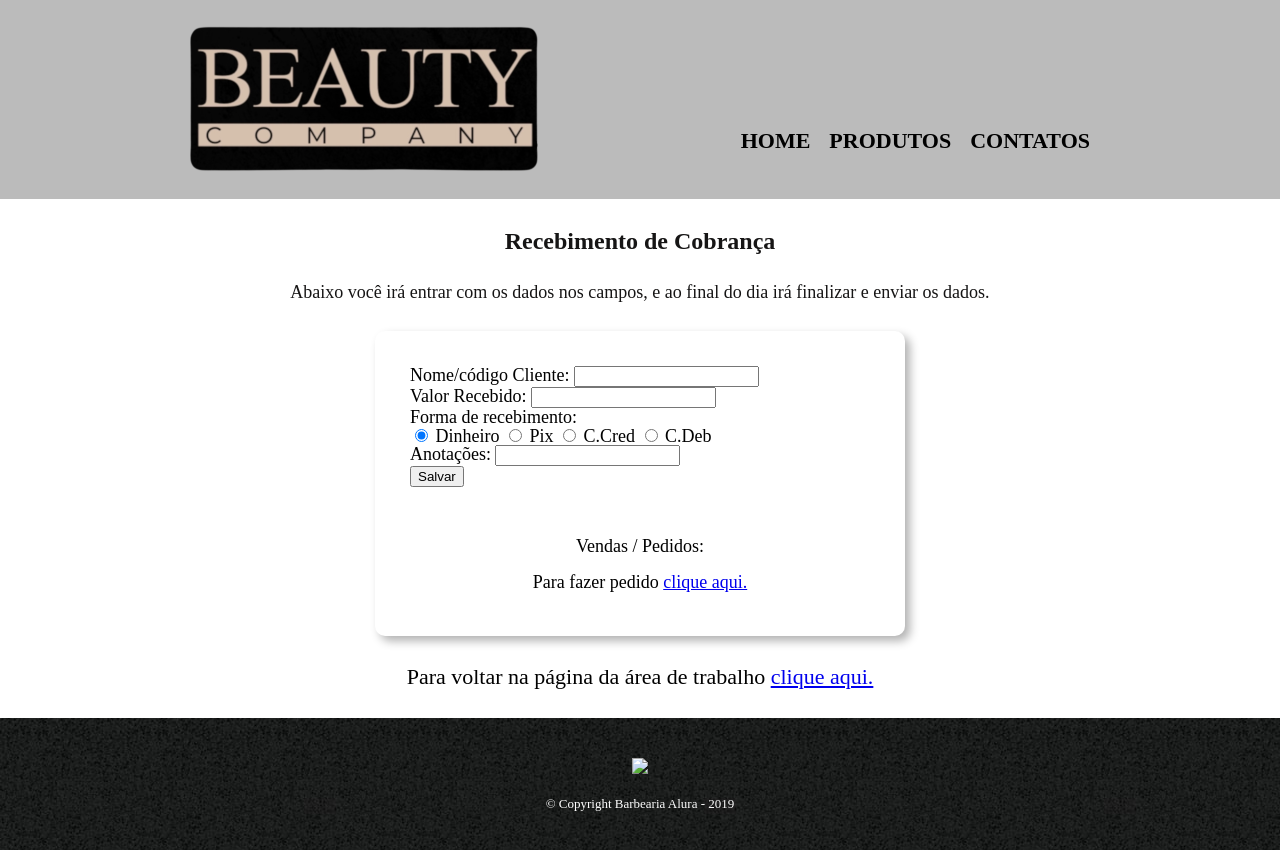
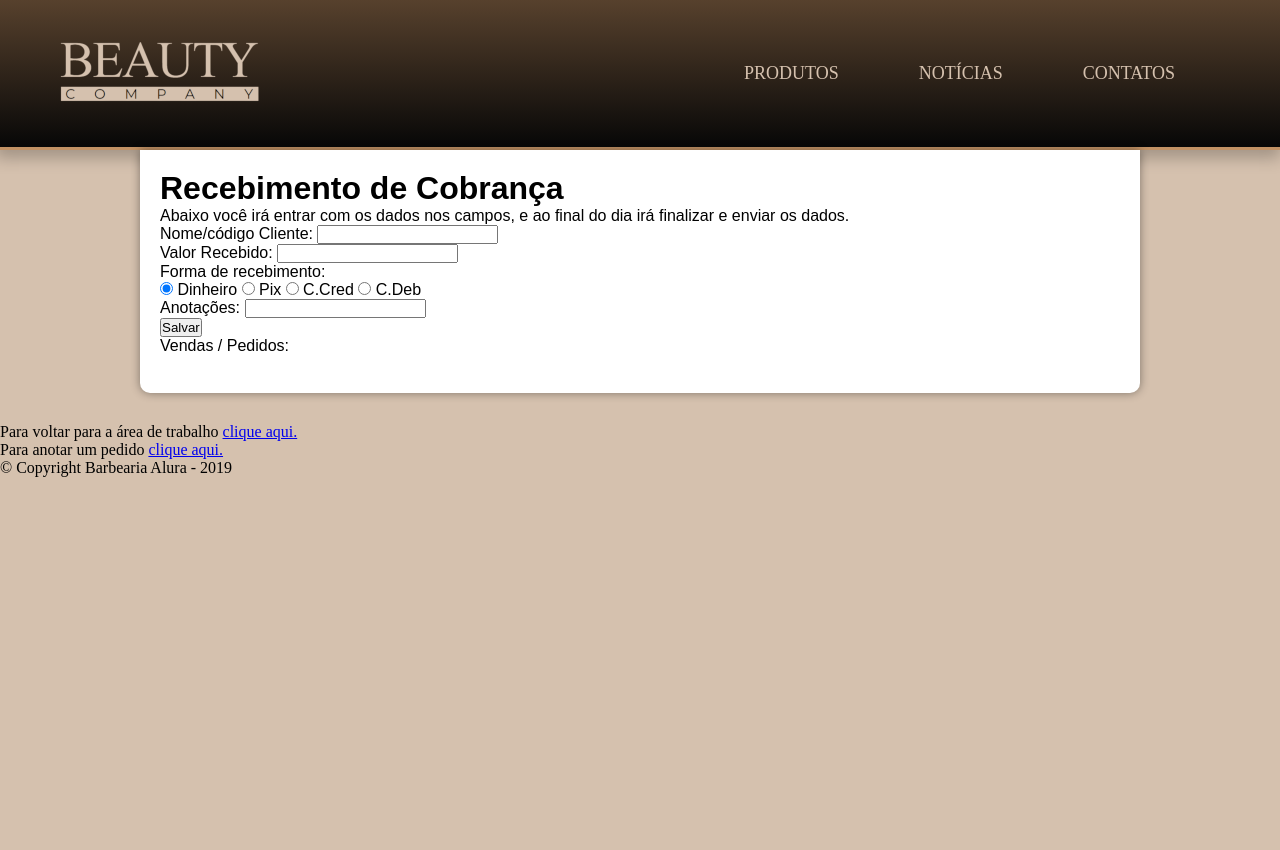
Before and after one commit to LeandroMitsuhashi/B-C, a plain HTML site: page rec-cob.html in a window 1280 px wide. After the commit the page ends 800 px from the top, so only its background shows below. Drawn offline with Linux system fonts and the light colour scheme.

Commit message:
trabalho pg area de trabalho
modificação nas paginas pedidos e recebimento

```diff
--- a/estilo/style-areatrab.css
+++ b/estilo/style-areatrab.css
@@ -21,7 +21,7 @@
     box-sizing: border-box;
     margin: 0px;
     padding: 0px;
-    outline: 0;
+    outline: 0px;
 }
 
 body {
--- a/estilo/style-index.css
+++ b/estilo/style-index.css
@@ -22,7 +22,7 @@
     box-sizing: border-box;
     margin: 0px;
     padding: 0px;
-    outline: 0;
+    outline: 0px;
 }
 
 body {
--- a/estilo/style-pedido.css
+++ b/estilo/style-pedido.css
@@ -21,7 +21,7 @@
     box-sizing: border-box;
     margin: 0px;
     padding: 0px;
-    outline: 0;
+    outline: 0px;
 }
 
 body {
@@ -70,104 +70,17 @@ header {
 
 /* cabeçalho até aqui */
 
-
-
-/*header{
-    background: #BBBBBB;
-    padding: 20px 0;
-}
-
-.caixa {
-    position: relative;
-    width: 900px;
-    margin: 0 auto;
-}
-
-nav {
-    position: absolute;
-    top: 110px;
-    right: 0;
-}
-
-nav li {
-    display: inline;
-    margin: 0 0 0 15px;
-}
-
-nav a {
-    text-transform: uppercase;
-    color: #000000;
-    font-weight: bold;
-    font-size: 22px;
-    text-decoration: none;
-}
-
-nav a:hover{
-    color: #c78c19;
-    text-decoration: underline;
-}
-
-.produtos {
-    width: 940px;
-    margin: 0 auto;
-    padding: 50px 0;
-}
-
-.produtos li {
-    display: inline-block;
-    text-align: center;
-    width: 30%;
-    vertical-align: top;
-    margin: 0 1.5%;
-    padding: 30px 20px;
-    box-sizing: border-box;
-    border: 2px solid #000000;
-    border-radius: 10px;
-}
-
-.produtos li:hover {
-    border-color: #c78c19;
-    font-size: 40px;
-}
-
-.produtos li:active {
-    border-color: #088c19;
-}
-
-.produtos li:hover h2 {
-    font-size: 35px;
-}
-
-.produtos h2 {
-    font-size: 30px;
-    font-weight: bold;
-}
-
-.produto-descricao {
-    font-size: 18px;;
-}
-
-.produto-preco {
-    font-size: 22px;
-    font-weight: bold;
-    margin-top: 10px;
-}
-
-footer {
-    text-align: center;
-    background: url("bg.jpg");
-    padding: 40px 0;
-}
-
-.copyright {
-    color: #ffffff;
-    font-size: 13px;
-    margin: 20px 0 0;
-}
-
 main {
-    width: 940px;
-    margin: 0 auto;
+    font-family: var(--fonte-padrao);
+    padding: 20px;
+    min-width: 300px;
+    max-width: 1000px;
+    margin: auto;
+    margin-bottom: 30px;
+    background-color: white;
+    box-shadow: 0px 0px 10px rgba(0, 0, 0, 0.406);
+    border-bottom-left-radius: 10px;
+    border-bottom-right-radius: 10px;
 }
 
 form {
@@ -176,7 +89,7 @@ form {
 
 form label, form p {
     display: block;
-    font-size: 20px;
+    font-size: 18px;
     margin: 0 0 10px;
 }
 
@@ -190,3 +103,16 @@ form label, form p {
 .checkbox {
     margin: 20px 20px;
 }
+
+footer {
+    background: url("bg.jpg");
+}
+
+.copyright {
+    padding: 5px;
+    color: #ffffff;
+	text-align: center;
+    font-size: 13px;
+    margin: 0 0 0;
+	font-style: italic;
+}
--- a/estilo/style-reccob.css
+++ b/estilo/style-reccob.css
@@ -1,37 +1,89 @@
-header {
-    background: #BBBBBB;
-    padding: 20px 0;
+@charset "UTF-8";
+
+@import url('https://fonts.googleapis.com/css2? family= Open+Sans:wght@700 & display=swap');
+
+@import url('https://fonts.googleapis.com/css2? família= Pobre+História & display=swap');
+
+:root {
+    --cor0: #dda673cd;
+    --cor1: #D5C1AE;
+    --cor2: #A39486;
+    --cor3: #57412D;
+    --cor4: #574F47;
+    --cor5: #070707;
+
+    --fonte-padrao: Arial, Verdana, Helvetica, sans-serif;
+    --fonte-destaque: 'Pobre história', cursiva;
+	--fonte-geral: 'Times New Roman', Times, serif;
 }
 
-.caixa {
-    position: relative;
-    width: 900px;
-    margin: 0 auto;
+* {
+    box-sizing: border-box;
+    margin: 0px;
+    padding: 0px;
+    outline: 0;
 }
 
-nav {
-    position: absolute;
-    top: 110px;
-    right: 0;
+body {
+	background-color: var(--cor1);
 }
 
-nav li {
-    display: inline;
-    margin: 0 0 0 15px;
+header {
+	background-image: linear-gradient(to bottom, var(--cor3), var(--cor5));
+    padding: 40px;
+	box-shadow:-2px 5px 15px 3px rgb(0 0 0 / 24%);
+	border-bottom: 3px solid var(--cor0);
+
+    display: flex;
+    flex-wrap: wrap;
+    justify-content: space-between;
+    align-items: center;
 }
 
-nav a {
-    text-transform: uppercase;
-    color: #000000;
-    font-weight: bold;
-    font-size: 22px;
-    text-decoration: none;
+.logo {
+    margin-left: 20px;
 }
 
-nav a:hover {
-    color: #c78c19;
+.menu {
+    list-style: none;
+    display: flex;
+    flex-wrap: wrap;
+}
+
+.menu li a {
+	display: block;
+    margin-right: 50px;
+    text-transform: uppercase;
+    color: var(--cor1);
+    font-size: 18px;
+    text-decoration: none;
+    padding: 10px 15px;
+    border-radius: 10px;
+}
+
+.menu a:hover {
+    color: #ffffff;
     text-decoration: underline;
+    font-size: 19px;
+    background-color: #d5c1ae24;
 }
+
+/* cabeçalho até aqui */
+
+main {
+	font-family: var(--fonte-padrao);
+    padding: 20px;
+    min-width: 300px;
+    max-width: 1000px;
+    margin: auto;
+    margin-bottom: 30px;
+    background-color: white;
+    box-shadow: 0px 0px 10px rgba(0, 0, 0, 0.406);
+    border-bottom-left-radius: 10px;
+    border-bottom-right-radius: 10px;
+}
+
+/*
 
 .rec-cobranca {
     color: rgb(22, 21, 21);
--- a/js/script.js
+++ b/js/script.js
@@ -1,7 +1,7 @@
 //alert('Olá!') colocar o alerta apenas na primeira vez do acesso com o login
 function recSalvo() {
     //alert('Lançamento Salvo')
-    var dara = new Date();
+    var data = new Date();
 
     var forma = document.getElementsByName('radforma');
 
--- a/rec-cob.html
+++ b/rec-cob.html
@@ -5,28 +5,28 @@
     <meta http-equiv="X-UA-Compatible" content="IE=edge">
     <meta name="viewport" content="width=device-width, initial-scale=1.0">
     <link rel="shortcut icon" href="img-favicon/letrabc.ico" type="image/x-icon">
-        <link rel="stylesheet" href="reset.css">
     <link rel="stylesheet" href="estilo/style-reccob.css">
     <title>RecCob-B.C</title>
 </head>
 <body>
     <header>
-            <div class="caixa">
-                <h1><img src="img-logo/logo-gg350.png"></h1>
-                <nav>
-                    <ul>
-                        <li><a href="pg-home.html">Home</a></li>
-                        <li><a href="produtos.html">Produtos</a></li>
-                        <li><a href="contato.html">Contatos</a></li>
+        <div class="logo">
+            <img src="img-logo/logos250-bege.png" alt="">
+            <img src="" alt="">
+        </div>
+
+        <ul class="menu">
+            <li><a href="#">Produtos</a></li>
+            <li><a href="#">Notícias</a></li>
+            <li><a href="#">Contatos</a></li>
         </ul>
-                </nav>
-            </div>
     </header>
+    <main>
         <div>
             <h1 class="rec-cobranca">Recebimento de Cobrança</h1>
             <p class="txt-abaixo">Abaixo você irá entrar com os dados nos campos, e ao final do dia irá finalizar e enviar os dados.</p>
         </div>
-        <section>
+
         <div class="caixa-dados">
             <p>Nome/código Cliente:
                 <input type="text" name="txtnome" id="txtnome">
@@ -55,7 +55,7 @@
 
         <div class="anot-pedido">
             <p>Vendas / Pedidos: <br><br>
-                    <p>Para fazer pedido <a href="pg-pedidos.html">clique aqui.</a></p>
+
                 <!--item 1:
                 <input type="text" name="txtpedido" id="txtpedido"> <br>
                 item 2:
@@ -65,12 +65,15 @@
                 <input type="text" name="txtpedido" id="txtpedido">-->
             </p>
         </div>
+
+    </main>
+    <section>
+        <p class="voltar">Para voltar para a área de trabalho <a href="pg-area-trab.html" rel="next">clique aqui.</a></p>
+        <p class="voltar">Para anotar um pedido <a href="pg-pedidos.html">clique aqui.</a></p>
     </section>
-        <p class="voltar">Para voltar na página da área de trabalho <a href="pg-area-trab.html" rel="next">clique aqui.</a></p>
     <footer>
-            <img src="logo250-brc-2.png">
         <p class="copyright">&copy; Copyright Barbearia Alura - 2019</p>
     </footer>
-        <script src="script.js"></script>
+    <script src="js/script.js"></script>
 </body>
 </html>
```
Also changed, not shown: pedidos.html (renamed from paginas/pedidos.html, +2 -2 lines). Lines whose indentation alone changed are shown as unchanged.
